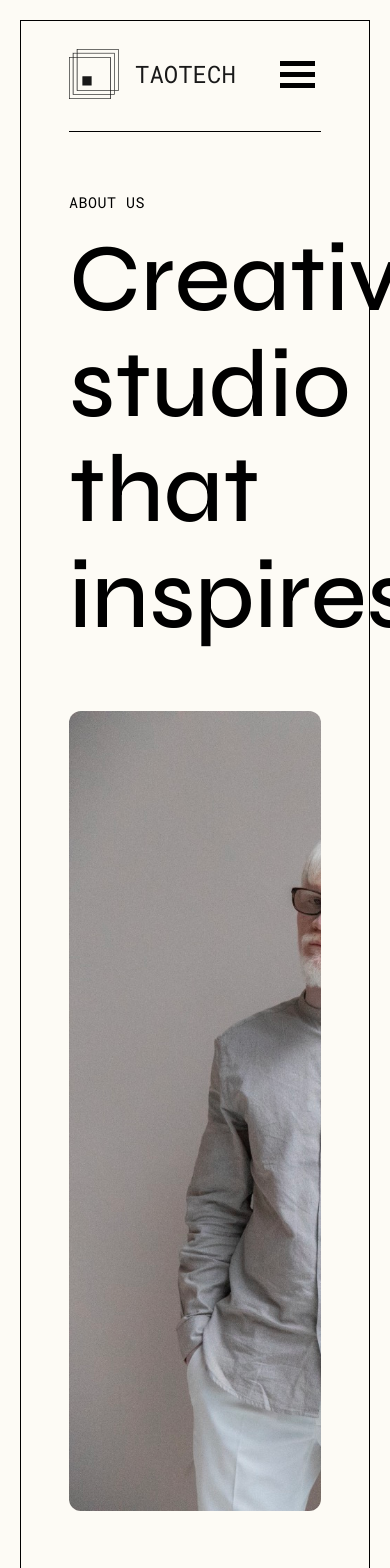
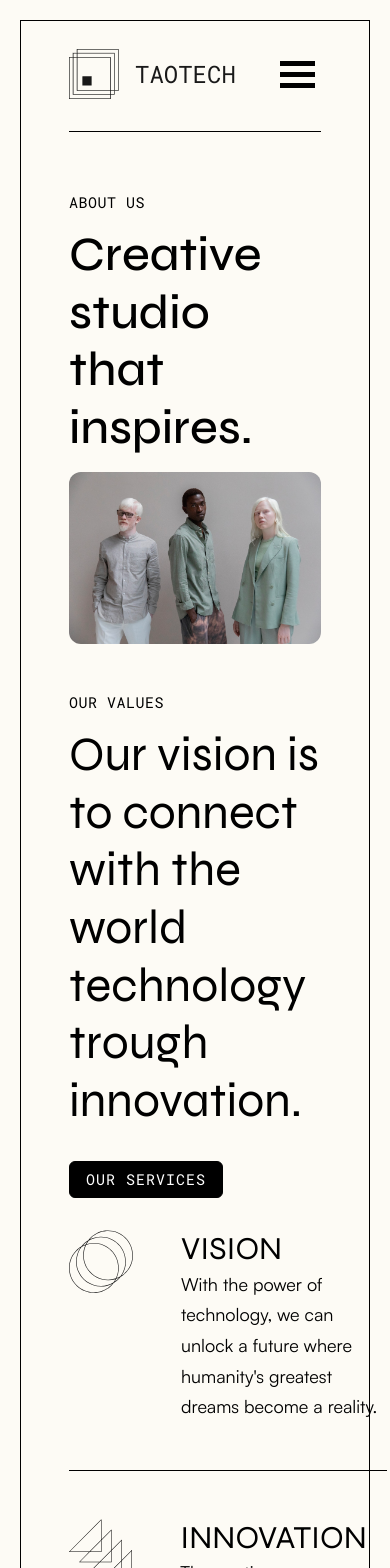
Before and after one commit to taodemy/website, a Next.js app: page /studio in a window 390 px wide. Shown: the top 1568 px of the page. Built offline with nearby package versions, Linux system fonts and the light colour scheme.

Commit message:
add about us, our values, our team section responsive design

```diff
--- a/components/general/AboutUs.tsx
+++ b/components/general/AboutUs.tsx
@@ -1,13 +1,19 @@
 import styles from "@/styles/AboutUs.module.css";
 import { fontSyne, fontRobotoMono } from "@/pages/_app";
+import useMediaQuery from "@/hooks/useMediaQuery";
 
 const AboutUs = () => {
+  const matches = useMediaQuery("(max-width:743px)");
   return (
     <section className={styles["about_us"]}>
       <p className={`${fontRobotoMono.className} global__text-meta ${styles["about_us__heading"]}`}>
         About Us
       </p>
-      <h1 className={`${fontSyne.className} global__heading--medium ${styles["about_us__title"]} `}>
+      <h1
+        className={`${fontSyne.className} ${
+          matches ? "global__heading-h2" : "global__heading--medium"
+        } ${styles["about_us__title"]} `}
+      >
         Creative studio <br />
         that inspires.
       </h1>
--- a/components/general/OurTeam.tsx
+++ b/components/general/OurTeam.tsx
@@ -2,13 +2,25 @@ import styles from "@/styles/OurTeam.module.css";
 import { fontSyne, fontSatoshi } from "@/pages/_app";
 import Card from "../base/Card";
 import Divider from "../base/Divider";
+import useMediaQuery from "@/hooks/useMediaQuery";
 
 const OurTeam = () => {
+  const matches = useMediaQuery("(max-width:743px)");
   return (
     <section className={styles["our_team"]}>
       <div className={styles["our_team__text_container"]}>
-        <h1 className={`${fontSyne.className} global__heading-h1 ${styles.our_team__title}`}>
-          OUR <br /> TEAM
+        <h1
+          className={`${fontSyne.className} ${
+            matches ? "global__heading-h2" : "global__heading-h1"
+          } ${styles.our_team__title}`}
+        >
+          {matches ? (
+            "OUR TEAM"
+          ) : (
+            <>
+              OUR <br /> TEAM
+            </>
+          )}
         </h1>
         <p className={`${fontSatoshi.className} global__text--large`}>
           A team comprised of talented individuals with <br />a range of skills and expertise,
--- a/components/general/OurValue2.tsx
+++ b/components/general/OurValue2.tsx
@@ -2,7 +2,7 @@ import styles from "@/styles/OurValueV2.module.css";
 import { fontRobotoMono, fontSyne } from "@/pages/_app";
 import ListItem from "./ItemList";
 import Button from "../base/Button";
-import { useState, useEffect } from "react";
+import useMediaQuery from "@/hooks/useMediaQuery";
 
 interface ListItem {
   id: number;
@@ -35,25 +35,8 @@ const OurValueV2 = () => {
       icon: "/images/video_icon.svg",
     },
   ];
-  const [data, setData] = useState<ListItem[] | null>(null);
-  const [isLoading, setIsLoading] = useState(false);
-  const [error, setError] = useState(null);
 
-  // useEffect(() => {
-  //   try {
-  //     const getData = async () => {
-  //       const response = await fetch("http://localhost:3012/ourvalues2");
-  //       console.log(`response: ${response}`);
-  //       // setData(result);
-  //       setError(null);
-  //     };
-  //     getData();
-  //   } catch (error) {
-  //     setError(error);
-  //     console.log(error);
-  //     setData(null);
-  //   }
-  // }, []);
+  const matches = useMediaQuery("(max-width:743px)");
 
   return (
     <section className={styles["our_values"]}>
@@ -65,7 +48,9 @@ const OurValueV2 = () => {
             OUR VALUES
           </p>
           <h1
-            className={`${fontSyne.className} global__uppercase-heading--medium ${styles["our_values__title"]}`}
+            className={`${fontSyne.className} ${
+              matches ? "global__heading-h2" : "global__uppercase-heading--medium"
+            } ${styles["our_values__title"]}`}
           >
             Our vision is to connect with the world technology trough innovation.
           </h1>
--- a/styles/AboutUs.module.css
+++ b/styles/AboutUs.module.css
@@ -19,3 +19,14 @@
   object-fit: cover;
   object-position: 0 10%;
 }
+
+@media screen and (max-width: 1023px) {
+  .about_us__image {
+    width: 100%;
+    height: auto;
+    margin: 1rem 0;
+  }
+}
+
+@media screen and (max-width: 743px) {
+}
--- a/styles/OurTeam.module.css
+++ b/styles/OurTeam.module.css
@@ -23,3 +23,27 @@
   padding-left: 40px;
   justify-content: space-between;
 }
+
+@media screen and (max-width: 1023px) {
+  .our_team {
+    display: flex;
+    flex-wrap: wrap;
+    gap: 2rem;
+  }
+  .our_team__title {
+    padding-bottom: 1rem;
+  }
+
+  .our_team__card_container {
+    border-left: none;
+    padding-left: 0;
+  }
+}
+@media screen and (max-width: 743px) {
+  .our_team__card_container {
+    display: flex;
+    flex-direction: column;
+    /* flex-wrap: wrap; */
+    gap: 1rem;
+  }
+}
--- a/styles/OurValueV2.module.css
+++ b/styles/OurValueV2.module.css
@@ -13,9 +13,6 @@
   justify-content: space-between;
 }
 
-.our_values__heading {
-}
-
 .our_values__title {
   padding-top: 16px;
 }
@@ -25,3 +22,20 @@
   padding-left: 48px;
   border-left: var(--default-border);
 }
+
+@media screen and (max-width: 1023px) {
+  .our_values {
+    display: flex;
+    flex-wrap: wrap;
+    gap: 2rem;
+    padding-top: 2rem;
+  }
+  .our_values__title_container {
+    padding-right: 0;
+    gap: 2rem;
+  }
+  .our_values__content_container {
+    padding-left: 0;
+    border-left: none;
+  }
+}
```
